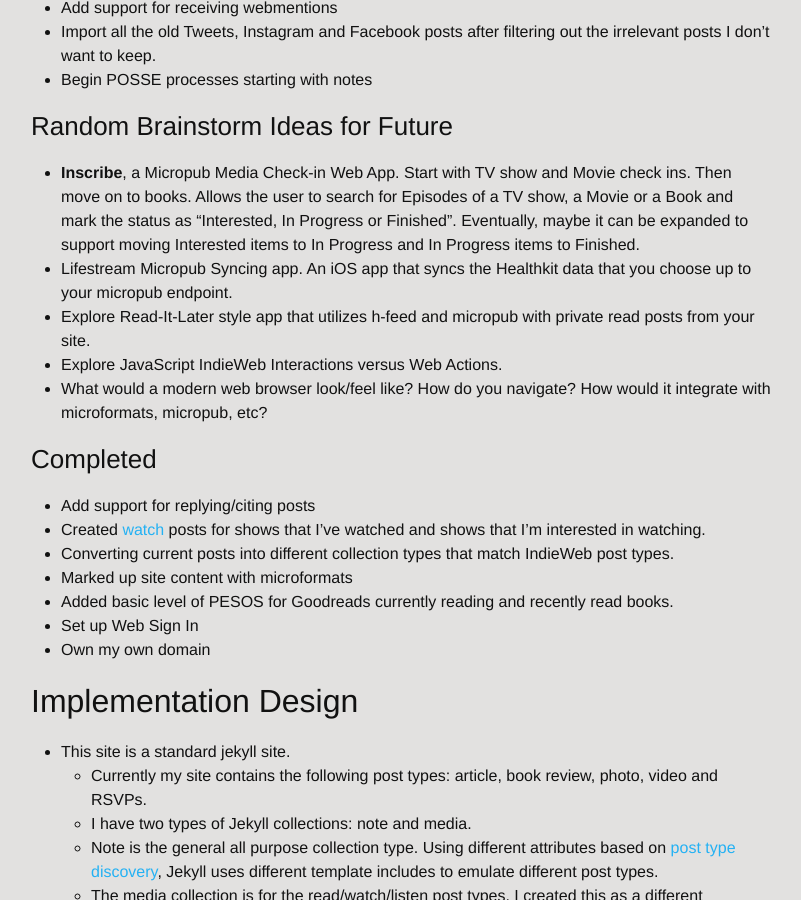
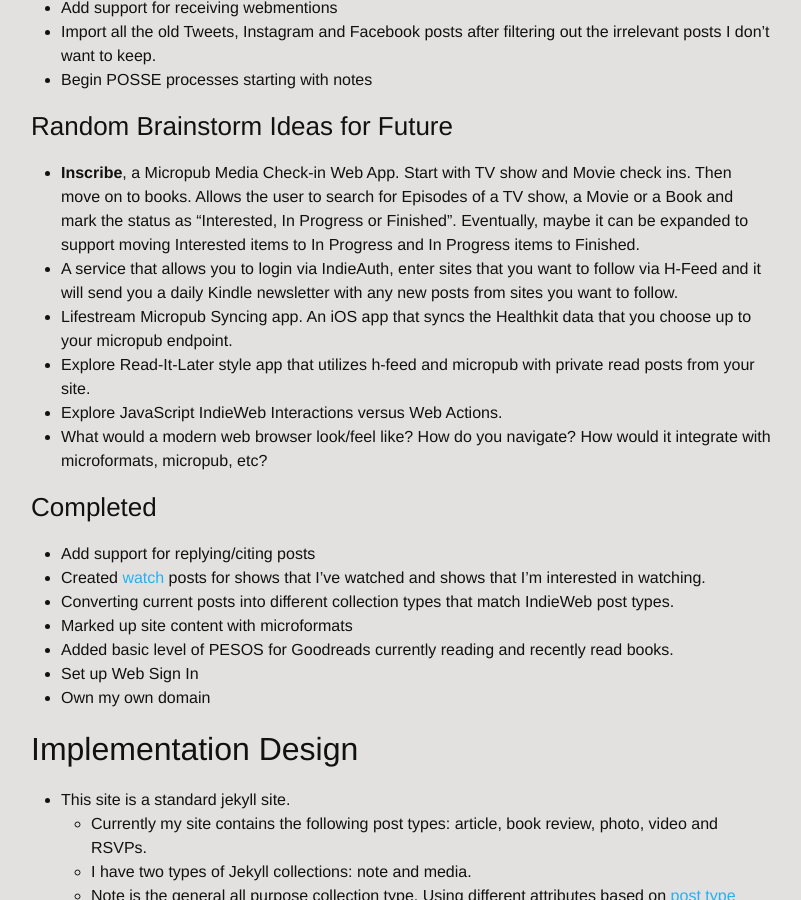
Before and after one commit to EdwardHinkle/eddie-personal, a Jekyll site: the page built from _source/indieweb.md, in a window 1280 px wide and 900 px high, scrolled down 783 px. Shown: the whole window, without its empty margins (239-1040 px from the left). Built offline with Jekyll 4.4.1, drawn with Linux system fonts in a browser that asks for light colours; nearby versions of some CDN libraries; comment, search, counter and statistics services are not loaded.

Commit message:
Add new indieweb thoughts

```diff
--- a/_source/indieweb.md
+++ b/_source/indieweb.md
@@ -31,6 +31,7 @@ Here's a look at how my website complies with IndieWeb standards and what my pla
 
 ### Random Brainstorm Ideas for Future
 * **Inscribe**, a Micropub Media Check-in Web App. Start with TV show and Movie check ins. Then move on to books. Allows the user to  search for Episodes of a TV show, a Movie or a Book and mark the status as "Interested, In Progress or Finished". Eventually, maybe it can be expanded to support moving Interested items to In Progress and In Progress items to Finished.
+* A service that allows you to login via IndieAuth, enter sites that you want to follow via H-Feed and it will send you a daily Kindle newsletter with any new posts from sites you want to follow.
 * Lifestream Micropub Syncing app. An iOS app that syncs the Healthkit data that you choose up to your micropub endpoint.
 * Explore Read-It-Later style app that utilizes h-feed and micropub with private read posts from your site.
 * Explore JavaScript IndieWeb Interactions versus Web Actions.
```
